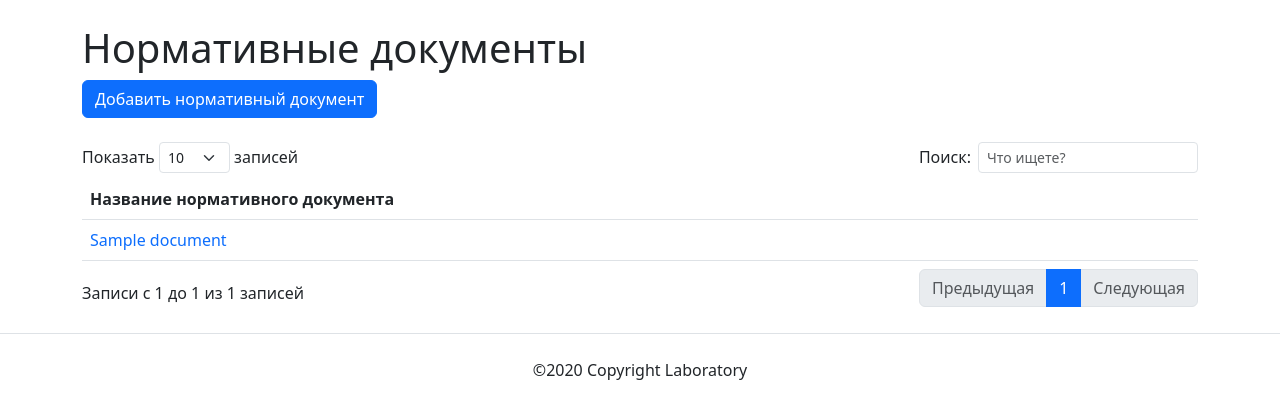
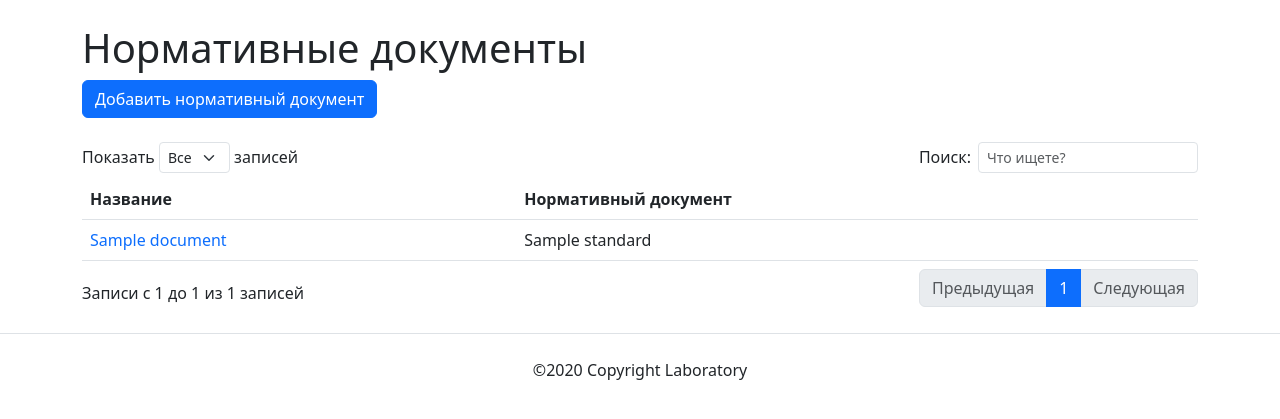
Before and after one commit to v-2841/laboratory, a Django app: template laboratory/templates/documents/index.html in a window 1280 px wide. Shown: the part 60-479 px from the top of the page. Run offline with Django 4.2, Linux system fonts and the light colour scheme; the template is opened without the code that fills it: most values are stand-ins (such as "Sample title", 1, 10 or a date in 2020); some libraries are stand-ins or nearby versions.

Commit message:
add standard field to document model, some other improves

```diff
--- a/laboratory/documents/admin.py
+++ b/laboratory/documents/admin.py
@@ -4,7 +4,7 @@ from documents.models import Document
 
 
 class DocumentAdmin(admin.ModelAdmin):
-    search_fields = ['name']
+    search_fields = ['name', 'standard']
 
 
 admin.site.register(Document, DocumentAdmin)
--- a/laboratory/documents/forms.py
+++ b/laboratory/documents/forms.py
@@ -6,4 +6,4 @@ from documents.models import Document
 class DocumentForm(forms.ModelForm):
     class Meta:
         model = Document
-        fields = ['name', 'file']
+        fields = ['name', 'standard', 'file']
--- a/laboratory/templates/documents/document_create_edit.html
+++ b/laboratory/templates/documents/document_create_edit.html
@@ -34,10 +34,14 @@
             {% csrf_token %}
             <div class="col-md-12">
               <label for="id_name">
-                Название нормативного документа
+                Название (например, "Масло сливочное. Технические условия")
                 <span class="required text-danger">*</span>
               </label>
               {{ form.name|addclass:"form-control" }}
+            </div>
+            <div class="col-md-12">
+              <label for="id_standard">Нормативный документ (например, "ГОСТ 32261-2013")</label>
+              {{ form.standard|addclass:"form-control" }}
             </div>
             <div class="col-md-6">
               <label for="id_file">
--- a/laboratory/templates/documents/index.html
+++ b/laboratory/templates/documents/index.html
@@ -9,7 +9,8 @@
   <table class="table" id="sortTable">
     <thead>
       <tr>
-        <th scope="col">Название нормативного документа</th>
+        <th scope="col">Название</th>
+        <th scope="col">Нормативный документ</th>
         <th scope="col"></th>
       </tr>
     </thead>
@@ -20,6 +21,9 @@
             <a href="{{ document.file.url }}"
                class="text-decoration-none"
                target="_blank">{{ document.name }}</a>
+          </td>
+          <td>
+            {% if document.standard %}{{ document.standard }}{% endif %}
           </td>
           <td>
             {% if perms.documents.change_document %}
@@ -36,12 +40,12 @@
       ordering: false,
       columnDefs: [
       {
-        targets: 1,
+        targets: 2,
         className: 'dt-body-right'
       }],
       lengthMenu: [
-        [10, 50, 100, -1],
-        [10, 50, 100, 'Все']
+        [-1, 10, 50, 100],
+        ['Все', 10, 50, 100]
       ],
       language: {
         url: "{% static "DataTables-1.13.6/js/ru.json" %}",
--- a/laboratory/templates/users/logout.html
+++ b/laboratory/templates/users/logout.html
@@ -4,7 +4,7 @@
 {% endblock title %}
 {% block content %}
   <div class="row justify-content-center">
-    <div class="col-md-8">
+    <div class="col-md-4">
       <div class="card">
         <div class="card-header">Выход</div>
         <div class="card-body">
--- a/laboratory/templates/users/password_change_done.html
+++ b/laboratory/templates/users/password_change_done.html
@@ -6,7 +6,7 @@
   {% load user_filters %}
   <div class="container py-5">
     <div class="row justify-content-center">
-      <div class="col-md-8">
+      <div class="col-md-4">
         <div class="card">
           <div class="card-header">Пароль изменён</div>
           <div class="card-body">
--- a/laboratory/templates/users/password_change_form.html
+++ b/laboratory/templates/users/password_change_form.html
@@ -5,7 +5,7 @@
 {% block content %}
   {% load user_filters %}
   <div class="row justify-content-center">
-    <div class="col-md-8">
+    <div class="col-md-4">
       <div class="card">
         <div class="card-header">Изменить пароль</div>
         <div class="card-body">
```
Also changed, not shown: laboratory/documents/models.py (+10 -3 lines), laboratory/templates/reagents/index.html (+11 -6 lines), requirements.txt (+15 -0 lines), laboratory/documents/migrations/0003_alter_document_options_document_standard_and_more.py (added), laboratory/documents/migrations/0004_alter_document_standard.py (added), laboratory/documents/migrations/0005_alter_document_name.py (added).
